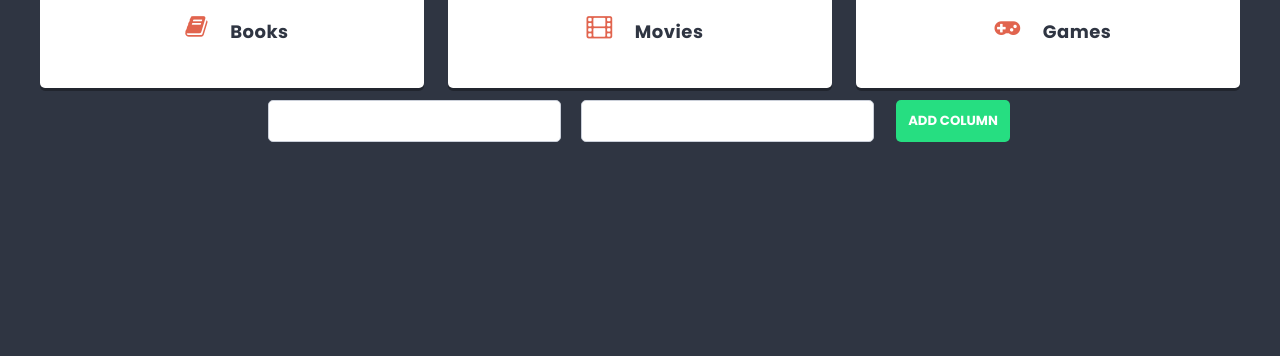
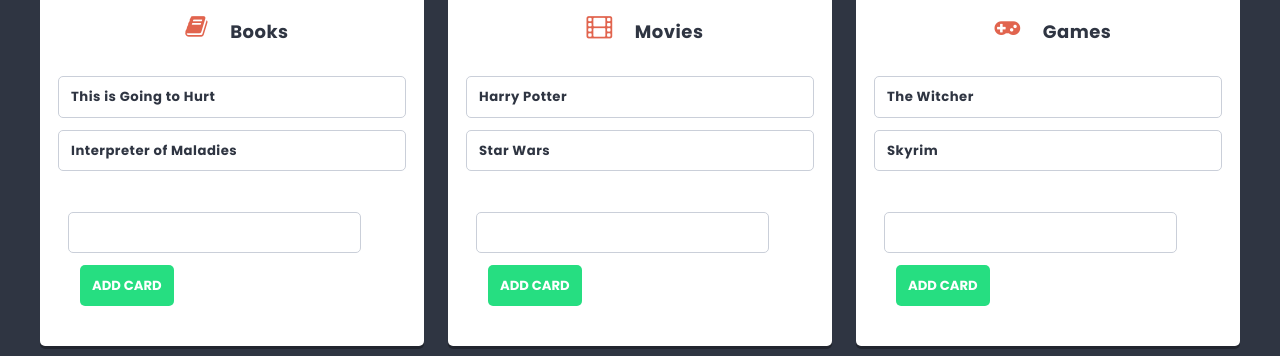
Before and after one commit to SzymonDrozdowski/first-react-app, a React (Create React App) app: page / in a window 1280 px wide. Shown: the part 567-923 px from the top of the page. Before the commit the page ends 800 px from the top, so only its background shows below. Built offline with nearby package versions, Linux system fonts and the light colour scheme.

Commit message:
add card

```diff
--- /dev/null
+++ b/src/components/Card/Card.js
@@ -0,0 +1,9 @@
+import styles from './Card.module.scss';
+
+const Card = props => {
+    return(
+        <li className={styles.card}>{props.title}</li>
+    );
+};
+
+export default Card;
--- /dev/null
+++ b/src/components/Card/Card.module.scss
@@ -0,0 +1,13 @@
+@import '../../styles/settings.scss';
+
+.card {
+    position: relative;
+    background: $color-light;
+    border: 1px solid lighten($color-dark, 60%);
+    padding: $base-size;
+    margin: 0 0 $base-size 0;
+    border-radius: $radius;
+    display: flex;
+    justify-content: space-between;
+    font-weight: bold;
+}
--- /dev/null
+++ b/src/components/CardForm/CardForm.js
@@ -0,0 +1,22 @@
+import { useState } from "react";
+import styles from './CardForm.module.scss';
+import Button from "../Button/Button";
+import TextInput from './../TextInput/TextInput';
+
+const CardForm = props => {
+    const [title, setTitle] = useState('');
+    const handleSubmit = e => {
+        e.preventDefault();
+        props.action({ title: title }, props.columnId);
+        setTitle('');
+    };
+
+    return (
+        <form className={styles.cardForm} onSubmit={handleSubmit}>
+            <TextInput value={title} onChange={e => setTitle(e.target.value)} action={props.addCard}  />
+            <Button>Add card</Button>
+        </form>
+    );
+};
+
+export default CardForm;
--- /dev/null
+++ b/src/components/CardForm/CardForm.module.scss
@@ -0,0 +1,5 @@
+@import '../../styles/settings.scss';
+
+.cardForm {
+    padding: 10px;
+}
--- a/src/components/Column/Column.js
+++ b/src/components/Column/Column.js
@@ -1,9 +1,19 @@
-import styles from './Column.module.scss'
+import styles from './Column.module.scss';
+import Card from '../Card/Card';
+import CardForm from '../CardForm/CardForm';
 
-const Column = props => {
+const Column = props =>{
     return (
         <article className={styles.column}>
-            <h2 className={styles.title}><span className={styles.icon + ' fa fa-' + props.icon}></span>{props.title}</h2>
+            <h2 className={styles.title}>
+                <span className={styles.icon + ' fa fa-' + props.icon} />
+                {props.title}
+            </h2>
+            <ul className={styles.cards}>
+              {props.cards.map(card => <Card key={card.id} title={card.title} />)}
+            </ul>
+            <CardForm columnId={props.id} action={props.addCard} />
+
         </article>
     );
 };
--- a/src/components/ColumnForm/ColumnForm.js
+++ b/src/components/ColumnForm/ColumnForm.js
@@ -6,6 +6,7 @@
 const ColumnForm = props => {
     const [title, setTitle] = useState('');
     const [icon, setIcon] = useState('');
+
     const handleSubmit = e => {
         e.preventDefault();
         props.action({ title: title, icon: icon });
@@ -16,9 +17,9 @@
 	return (
         <form className={styles.columnForm} onSubmit={handleSubmit}>
             <div>
-            <span><TextInput value={title} onChange={e => setTitle(e.target.value)} /></span>
-            <span><TextInput value={icon} onChange={e => setIcon(e.target.value)} /></span>
-            <Button>Add column</Button>
+                <span> Title:<TextInput value={title} onChange={e => setTitle(e.target.value)} /></span>
+                <span> Icon: <TextInput value={icon} onChange={e => setIcon(e.target.value)} /></span>
+                <Button>Add column</Button>
             </div>
         </form>
 	);
--- a/src/components/List/List.js
+++ b/src/components/List/List.js
@@ -6,24 +6,61 @@
 
 const List = () => {
     const [columns, setColumns] = useState([
-        { id: 1, title: 'Books', icon: 'book' },
-        { id: 2, title: 'Movies', icon: 'film' },
-        { id: 3, title: 'Games', icon: 'gamepad' }
+		{
+			id: 1,
+			title: 'Books',
+			icon: 'book',
+			cards: [
+				{ id: 1, title: 'This is Going to Hurt' },
+				{ id: 2, title: 'Interpreter of Maladies' }
+			]
+		},
+		{
+			id: 2,
+			title: 'Movies',
+			icon: 'film',
+			cards: [
+				{ id: 1, title: 'Harry Potter' },
+				{ id: 2, title: 'Star Wars' }
+			]
+		},
+		{
+			id: 3,
+			title: 'Games',
+			icon: 'gamepad',
+			cards: [
+				{ id: 1, title: 'The Witcher' },
+				{ id: 2, title: 'Skyrim' }
+			]
+		}
 	]);
 
 	const addColumn = newColumn => {
-		setColumns([...columns, { id: shortid(), title: newColumn.title, icon: newColumn.icon }]);
+		setColumns([...columns, { id: shortid(), title: newColumn.title, icon: newColumn.icon, cards: [] }]);
+	};
+
+	const addCard = (newCard, columnId) => {
+		const columnsUpdated = columns.map(column => {
+			if(column.id === columnId)
+				return { ...column, cards: [...column.cards, { id: shortid(), title: newCard.title }]}
+			else
+				return column
+		})
+
+		setColumns(columnsUpdated);
 	};
 
 	return (
 		<div className={styles.list}>
 		  <header className={styles.header}>
-				<h2 className={styles.title}>Things to do<span>soon!</span></h2>
+			  <h2 className={styles.title}>Things to do <span>soon!</span></h2>
 		  </header>
 			<p className={styles.description}>Interesting things I want to check out</p>
+
 		  <section className={styles.columns}>
-				{columns.map(column => <Column key={column.id} title={column.title} icon={column.icon} />)}
+		  	{columns.map(column => <Column key={column.id} id={column.id} title={column.title} icon={column.icon} cards={column.cards} addCard={addCard} />)}
 		  </section>
+
 		  <ColumnForm action={addColumn} />
 		</div>
 	  );
```
Lines whose indentation alone changed are shown as unchanged.
